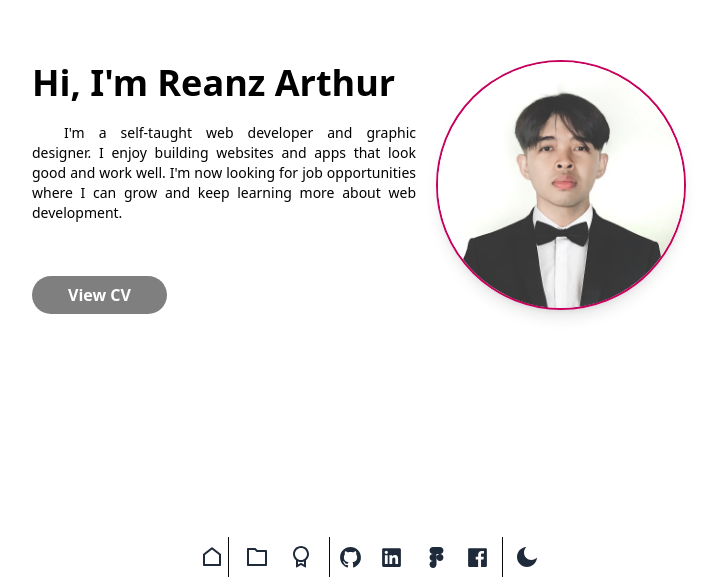
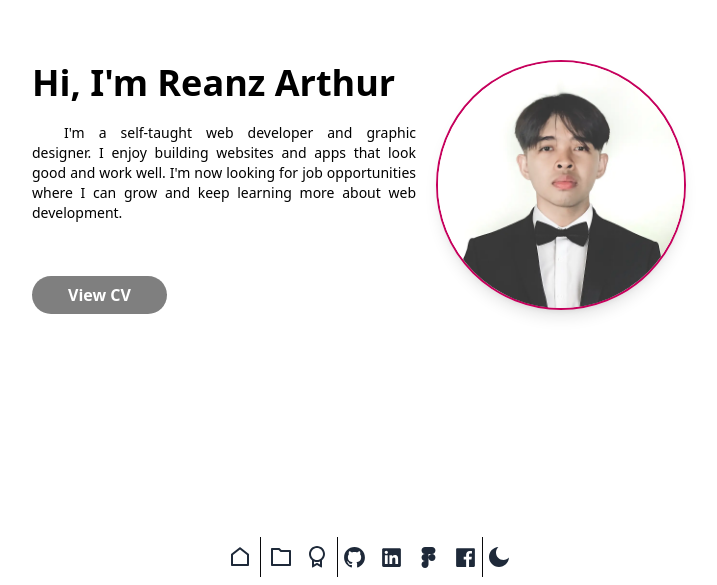
Before and after one commit to reqbahrf/MyPortfolio-react-app, a React (Vite) app: page / in a window 1280 px wide. Shown: the part 215-800 px from the top of the page, without its empty margins (271-988 px from the left). Built offline with nearby package versions, Linux system fonts and the light colour scheme.

Commit message:
Refactor: Improve NavigationBar styling and transitions

```diff
--- a/src/components/NavigationBar.tsx
+++ b/src/components/NavigationBar.tsx
@@ -15,20 +15,20 @@ const NavigationBar = () => {
       <div className='bg-white/80 dark:bg-black/80 backdrop-blur-lg w-auto rounded-full h-10'>
         <nav
           id='nav-links'
-          className='flex justify-center gap-1 hover:gap-2 sm:gap-3 sm:hover:gap-4 md:hover:gap-5 h-full transition-all ease-in-out duration-300'
+          className='flex justify-center gap-1 hover:gap-2 h-full transition-transform ease-in-out duration-300'
         >
           <a
             href='#Home'
-            className='relative group ps-2 py-2 text-gray-800 dark:text-white flex items-center justify-center hover:scale-125 transition-all ease-in-out duration-300 hover:px-6 hover:rounded-full hover:bg-pink-700 hover:text-white'
+            className='relative group px-2 py-2 text-gray-800 dark:text-white flex items-center justify-center hover:scale-125 transition-transform ease-in-out duration-300  rounded-full hover:bg-pink-700 hover:text-white'
             title='Home'
           >
             <RiHomeLine className='text-xl' />
             <span className='nav-bar-text'>Home</span>
           </a>
-          <div className='border-r-zinc-950 dark:border-r-zinc-50 border-r -ms-2'></div>
+          <div className='border-r-zinc-950 dark:border-r-zinc-500 border-r -ms-1'></div>
           <a
             href='#Project'
-            className='relative group px-1 py-2 text-gray-800 dark:text-white flex items-center justify-center hover:scale-125 transition-all ease-in-out duration-300 hover:px-4 hover:rounded-full hover:bg-pink-700 hover:text-white'
+            className='relative group px-1 py-2 text-gray-800 dark:text-white flex items-center justify-center hover:scale-125 transition-transform ease-in-out duration-300  rounded-full hover:bg-pink-700 hover:text-white'
             title='Projects'
           >
             <RiFolderLine className=' text-xl' />
@@ -36,18 +36,18 @@ const NavigationBar = () => {
           </a>
           <a
             href='#Certificates'
-            className='relative group px-1 py-2 text-gray-800 dark:text-white flex items-center justify-center hover:scale-125 transition-all ease-in-out duration-300 hover:px-4 hover:rounded-full hover:bg-pink-700 hover:text-white'
+            className='relative group px-1 py-2 text-gray-800 dark:text-white flex items-center justify-center hover:scale-125 transition-transform ease-in-out duration-300  rounded-full hover:bg-pink-700 hover:text-white'
             title='Certificates'
           >
             <RiAwardLine className='text-xl' />
             <span className='nav-bar-text'>Certificates</span>
           </a>
-          <div className='border-r-zinc-950 dark:border-r-zinc-50 border-r -me-2'></div>
+          <div className='border-r-zinc-950 dark:border-r-zinc-500 border-r -me-1'></div>
           <a
             href='https://github.com/reqbahrf'
             target='_blank'
             rel='noopener noreferrer'
-            className='relative group ps-1 py-2 text-gray-800 dark:text-white flex items-center justify-center hover:scale-125 transition-all ease-in-out duration-300 hover:px-4 hover:rounded-full hover:bg-pink-700 hover:text-white'
+            className='relative group px-1 py-2 text-gray-800 dark:text-white flex items-center justify-center transition-transform ease-in-out duration-300  rounded-full hover:bg-pink-700 hover:text-white'
             title='Github'
           >
             <RiGithubFill
@@ -60,7 +60,7 @@ const NavigationBar = () => {
             href='https://www.linkedin.com/in/reanz-arthur-monera-b20b89350'
             target='_blank'
             rel='noopener noreferrer'
-            className='relative group py-2 px-1 text-gray-800 dark:text-white flex items-center justify-center hover:scale-125 transition-all ease-in-out duration-300 hover:px-4 hover:rounded-full hover:bg-pink-700 hover:text-white'
+            className='relative group py-2 px-1 text-gray-800 dark:text-white flex items-center justify-center hover:scale-125 transition-transform ease-in-out duration-300  rounded-full hover:bg-pink-700 hover:text-white'
             title='Linkedin'
           >
             <RiLinkedinBoxFill
@@ -73,7 +73,7 @@ const NavigationBar = () => {
             href='https://www.figma.com/@reanzarthuramon'
             target='_blank'
             rel='noopener noreferrer'
-            className='relative group py-2 px-1 text-gray-800 dark:text-white flex items-center justify-center hover:scale-125 transition-all ease-in-out duration-300 hover:px-4 hover:rounded-full hover:bg-pink-700 hover:text-white'
+            className='relative group py-2 px-1 text-gray-800 dark:text-white flex items-center justify-center hover:scale-125 transition-transform ease-in-out duration-300  rounded-full hover:bg-pink-700 hover:text-white'
             title='Figma'
           >
             <RiFigmaFill
@@ -86,7 +86,7 @@ const NavigationBar = () => {
             href='https://www.facebook.com/reanz.arthur.antone.monera/'
             target='_blank'
             rel='noopener noreferrer'
-            className='relative group py-2 pe-2 text-gray-800 dark:text-white flex items-center justify-center hover:scale-125 transition-all ease-in-out duration-300 hover:px-4 hover:rounded-full hover:bg-pink-700 hover:text-white'
+            className='relative group py-2 px-1 text-gray-800 dark:text-white flex items-center justify-center hover:scale-125 transition-transform ease-in-out duration-300  rounded-full hover:bg-pink-700 hover:text-white'
             title='Facebook'
           >
             <RiFacebookBoxFill
@@ -95,7 +95,7 @@ const NavigationBar = () => {
             />
             <span className='nav-bar-text'>Facebook</span>
           </a>
-          <div className='border-r-zinc-950 dark:border-r-zinc-50 border-r -ms-2'></div>
+          <div className='border-r-zinc-950 dark:border-r-zinc-500 border-r -ms-1'></div>
           <ThemeToggle />
         </nav>
       </div>
```
